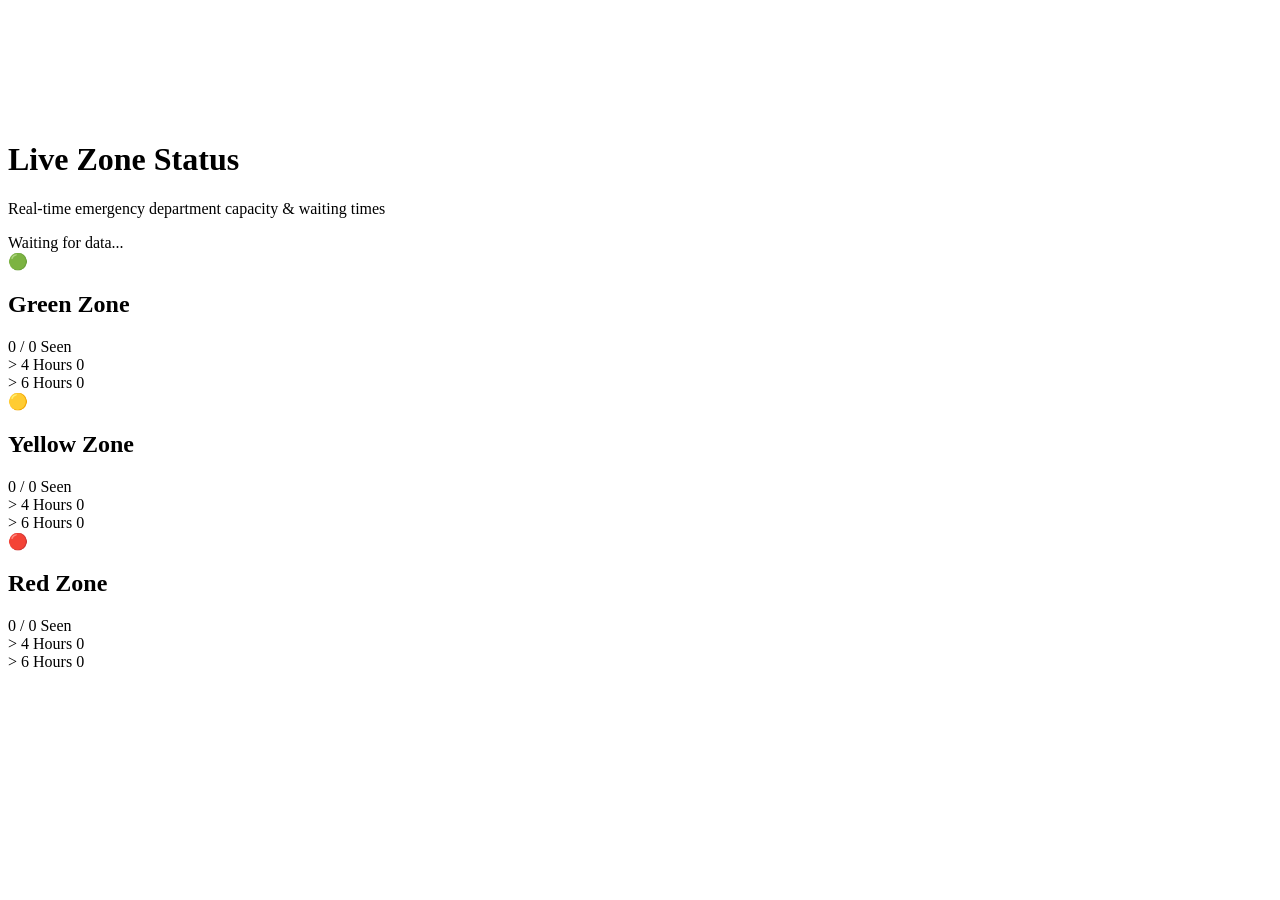
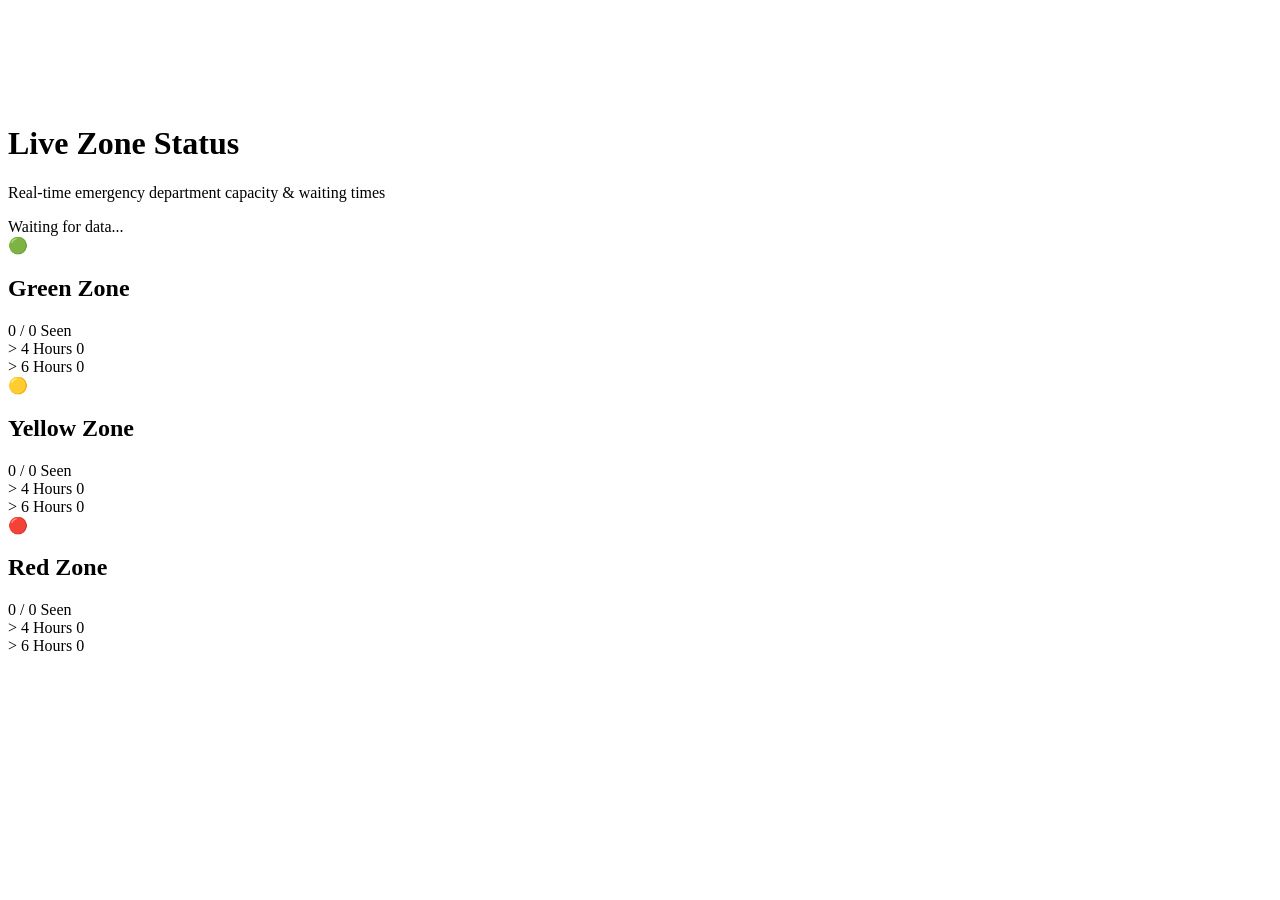

style: reduce page top padding below the floating top navigation bar

--- a/top-navigation.css
+++ b/top-navigation.css
@@ -89,7 +89,7 @@
 }
 
 body {
-  padding-top: calc(64px + 3rem);
+  padding-top: calc(64px + 2rem);
 }
 
 /* Responsive Styles for Mobile */
@@ -116,6 +116,6 @@ body {
   }
 
   body {
-    padding-top: calc(52px + 2rem) !important;
+    padding-top: calc(52px + 1.25rem) !important;
   }
 }
